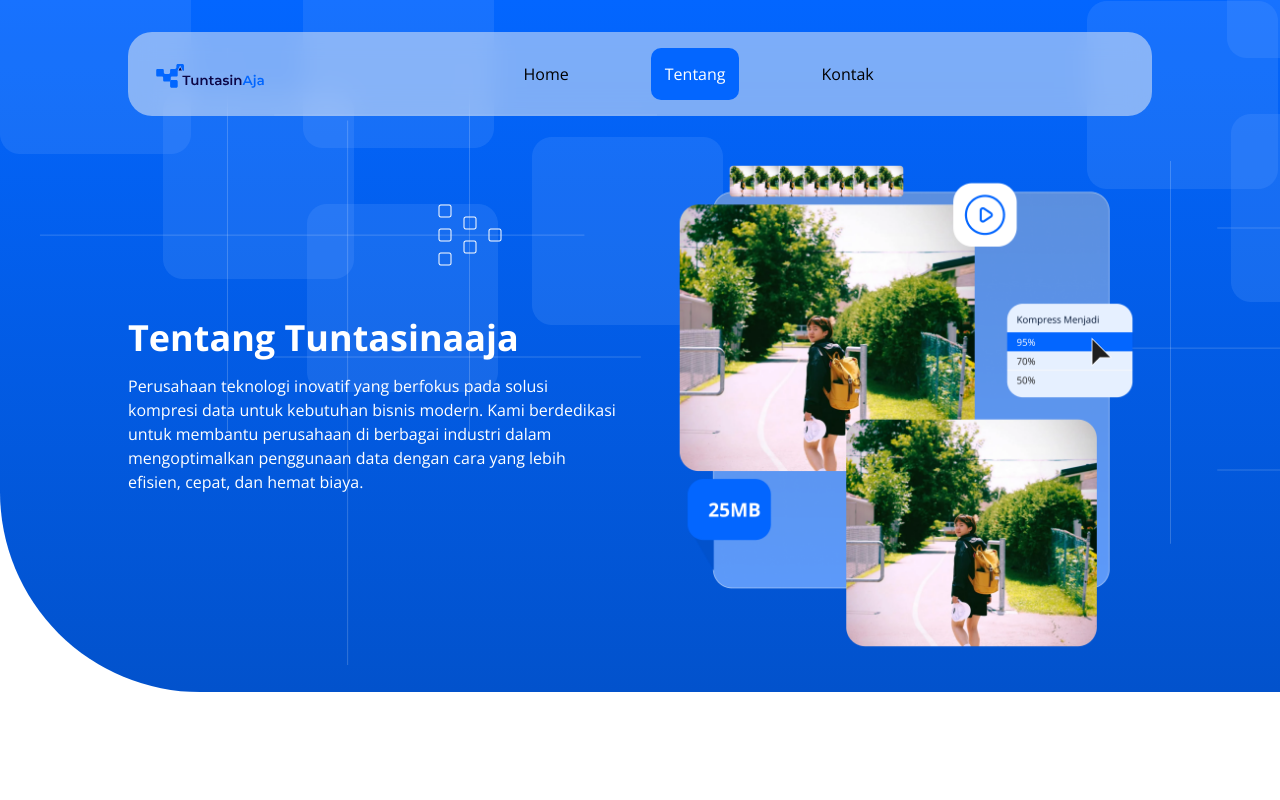
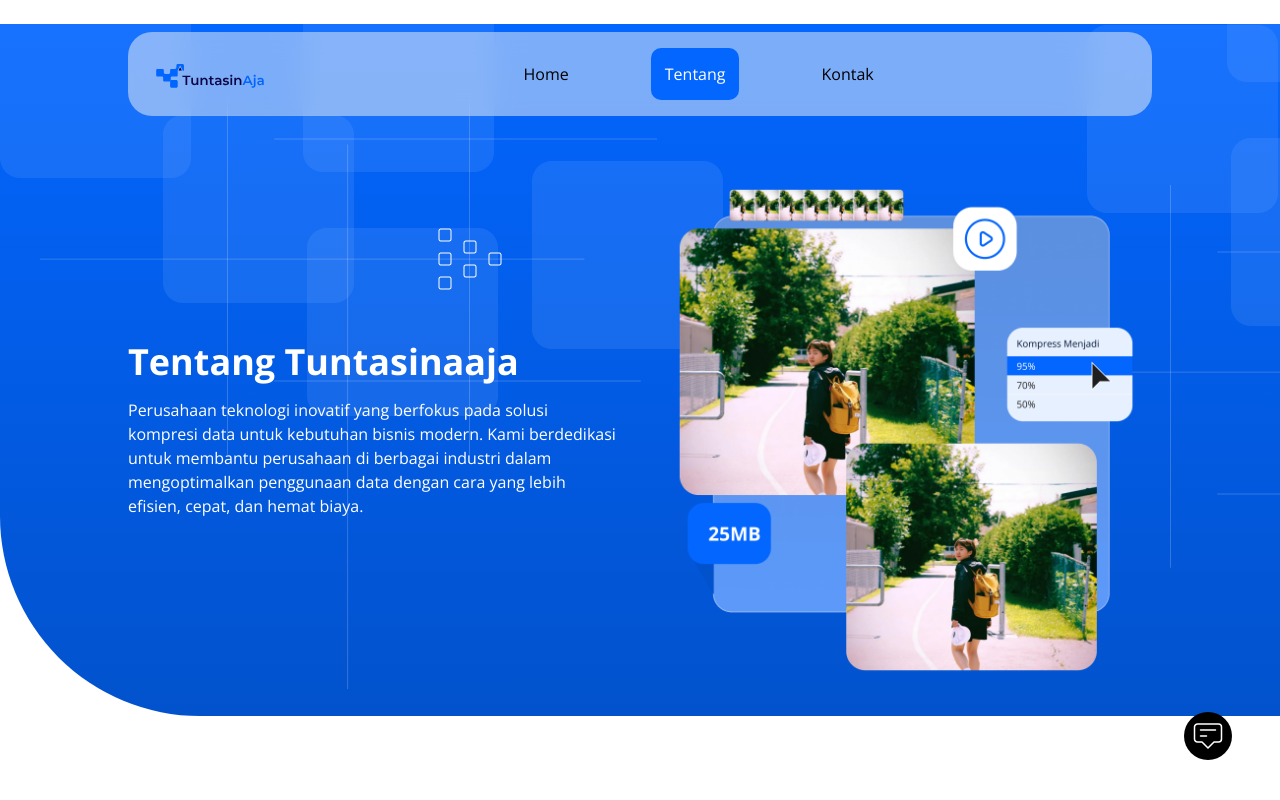
Before and after one commit to meishafifah/tuntasinaja, a React (Vite) app: page /about in a window 1280 px wide. Shown: the top 800 px of the page. Built offline with nearby package versions, Linux system fonts and the light colour scheme.

Commit message:
feat: add chatbot to about and contact pages

```diff
--- a/src/pages/About.tsx
+++ b/src/pages/About.tsx
@@ -30,11 +30,13 @@
 import aboutOurServices4 from "../assets/img/aboutOurServices4.png";
 import { Link } from "react-router-dom";
 import { Button } from "@/components/ui/button";
+import Chatbot from "@/components/Chatbot";
 
 export default function About() {
   return (
     <div className="min-h-screen w-full relative">
       <Navbar />
+      <Chatbot />
       <section id="about"
         data-navbar-color="bg-[#0366FF]"
         className="rounded-bl-[100px] md:rounded-bl-[150px] lg:rounded-bl-[200px] bg-gradient-to-b from-[#0366FF] to-[#0252CC] relative z-10 w-full max-w-[1700px] min-[1700px]:max-w-full flex justify-center overflow-hidden"
--- a/src/pages/Contact.tsx
+++ b/src/pages/Contact.tsx
@@ -23,6 +23,7 @@
 import { Input } from "@/components/ui/input";
 import { Link } from "react-router-dom";
 import Faq from "@/components/Faq";
+import Chatbot from "@/components/Chatbot";
 
 const FormSchema = z.object({
   username: z.string().min(2, {
@@ -64,8 +65,10 @@
       <img className="absolute top-0 right-0 z-0" src={contactHero2} alt="" />
 
       <Navbar />
+      <Chatbot />
 
-      <section id="contact"
+      <section
+        id="contact"
         className="relative z-10 w-full max-w-[1700px] min-[1700px]:max-w-full flex justify-center"
       >
         <div className="px-8 md:px-32 lg:pt-48">
@@ -118,7 +121,8 @@
         </div>
       </section>
 
-      <section id="formContact"
+      <section
+        id="formContact"
         className="relative w-full max-w-[1700px] min-[1700px]:max-w-full flex justify-center"
       >
         <div className="relative z-10 px-8 md:px-32 py-16 lg:py-20 lg:p-0 w-full lg:w-1/2 min-[1700px]:w-1/4">
```
